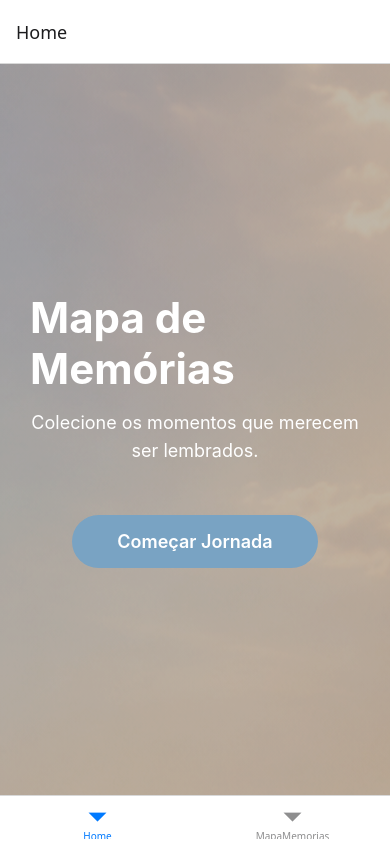
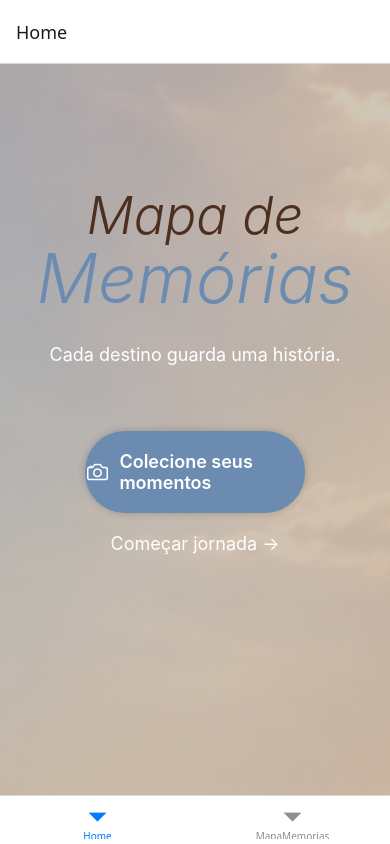
Before and after one commit to marieduardabarbieri/MapaDeMemorias, a React Native app in the folder meuApp/: screen /Home in a window 390 px wide. Built offline with nearby package versions, Linux system fonts and the light colour scheme.

Commit message:
Estilizando a pagina Home parte 2

```diff
--- a/meuApp/package.json
+++ b/meuApp/package.json
@@ -9,6 +9,7 @@
     "web": "expo start --web"
   },
   "dependencies": {
+    "@expo/vector-icons": "^15.1.1",
     "@react-navigation/bottom-tabs": "^7.18.2",
     "@react-navigation/native": "^7.3.3",
     "@react-navigation/native-stack": "^7.17.5",
--- a/meuApp/src/screens/HomeScreen.tsx
+++ b/meuApp/src/screens/HomeScreen.tsx
@@ -5,6 +5,7 @@ import {
   ImageBackground,
   TouchableOpacity,
 } from "react-native";
+import { Ionicons } from "@expo/vector-icons";
 
 export default function HomeScreen({ navigation }: any) {
   return (
@@ -13,18 +14,26 @@ export default function HomeScreen({ navigation }: any) {
       style={styles.background}
     >
       <View style={styles.overlay}>
-        <Text style={styles.titulo}>Mapa de Memórias</Text>
+        <View style={styles.topo}>
+          <Text style={styles.titulo}>Mapa de</Text>
+
+          <Text style={styles.memorias}>Memórias</Text>
 
           <Text style={styles.subtitulo}>
-          Colecione os momentos que merecem ser lembrados.
+            Cada destino guarda uma história.
           </Text>
 
+          <View style={styles.botoes_inferiores}>
             <TouchableOpacity
               style={styles.botao}
               onPress={() => navigation.navigate("MapaMemorias")}
             >
-          <Text style={styles.textoBotao}>Começar Jornada</Text>
+              <Ionicons name="camera-outline" size={24} color="#FFFFFF" />
+              <Text style={styles.textoBotao}>Colecione seus momentos</Text>
             </TouchableOpacity>
+            <Text style={styles.textoSecundario}>Começar jornada →</Text>
+          </View>
+        </View>
       </View>
     </ImageBackground>
   );
@@ -38,37 +47,67 @@ const styles = StyleSheet.create({
 
   overlay: {
     flex: 1,
-    justifyContent: "center",
+    justifyContent: "space-between",
+    paddingHorizontal: 30,
+    paddingTop: 120,
+    paddingBottom: 80,
+    backgroundColor: "rgba(0,0,0,0.18)",
+  },
+  topo: {
     alignItems: "center",
-    paddingHorizontal: 30,
-    backgroundColor: "rgba(0,0,0,0.25)",
   },
 
   titulo: {
-    fontSize: 42,
-    fontWeight: "bold",
-    color: "#FFFFFF",
-    marginBottom: 15,
+    fontSize: 52,
+    color: "#4D2F1F",
+    fontStyle: "italic",
+    fontWeight: "300",
+  },
+
+  memorias: {
+    fontSize: 68,
+    color: "#6B8CB0",
+    fontStyle: "italic",
+    fontWeight: "300",
+    marginTop: -10,
   },
 
   subtitulo: {
+    marginTop: 20,
     fontSize: 18,
+    marginBottom: 60,
     textAlign: "center",
-    color: "#FFFFFF",
-    marginBottom: 50,
-    lineHeight: 28,
+    color: "white",
+    lineHeight: 32,
+  },
+  botoes_inferiores: {
+    alignItems: "center",
   },
 
   botao: {
-    backgroundColor: "#79A3C3",
-    paddingVertical: 16,
-    paddingHorizontal: 45,
-    borderRadius: 30,
+    flexDirection: "row",
+    alignItems: "center",
+    justifyContent: "center",
+    backgroundColor: "#6B8CB0",
+    width: "80%",
+    paddingRight: 10,
+    paddingVertical: 20,
+    borderRadius: 40,
+    shadowColor: "#000",
+    shadowOpacity: 0.2,
+    shadowRadius: 8,
+    elevation: 5,
   },
 
   textoBotao: {
     color: "#FFFFFF",
     fontSize: 18,
     fontWeight: "600",
+    marginLeft: 10,
+  },
+  textoSecundario: {
+    marginTop: 20,
+    color: "#FFFFFF",
+    fontSize: 18,
   },
 });
```
Also changed, not shown: 1 other file (tests, documents, lock files or other folders). Lines whose indentation alone changed are shown as unchanged.
